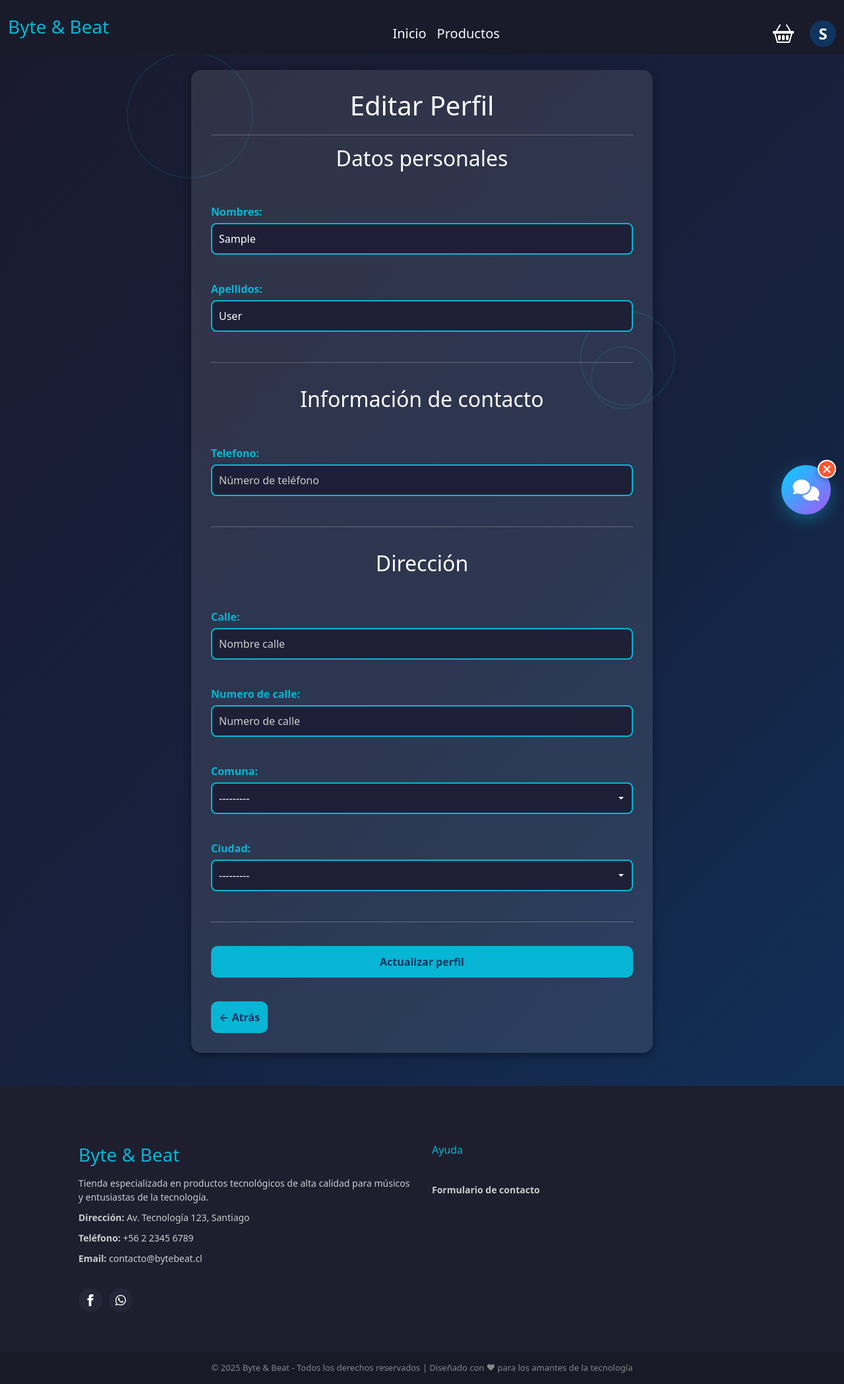
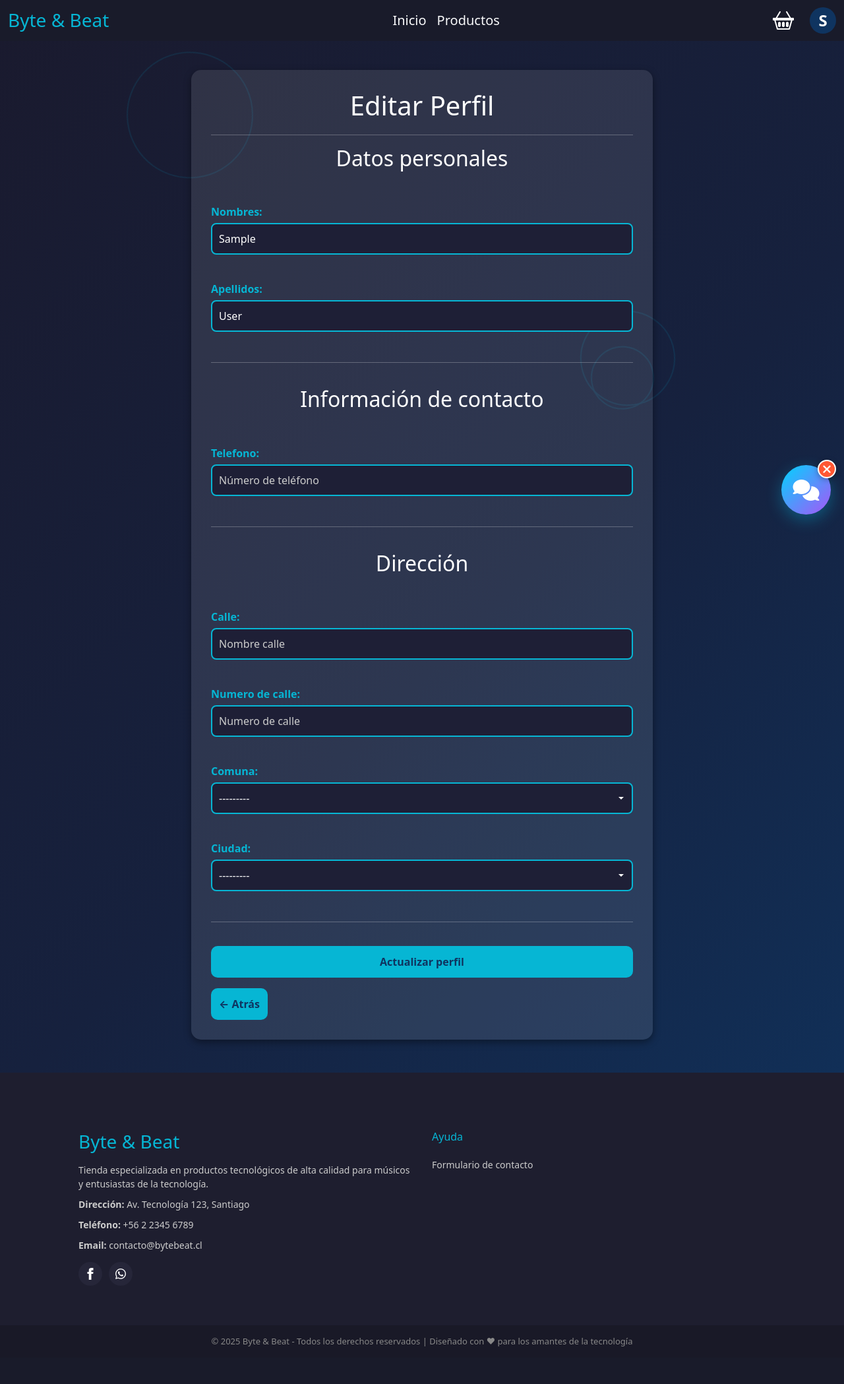
Before and after one commit to Ruben14f/BYTE---BEAT, a Django app: page /perfil/edit_profile/ in a window 1280 px wide. Shown: the whole page at 66% size. After the commit the page ends 2041 px from the top, so only its background shows below. Run offline with Django 5.2, Linux system fonts and the light colour scheme; the visitor is signed in with stand-in values (Sample User, id 1); some libraries are stand-ins or nearby versions.

Commit message:
perfil_edit

```diff
--- a/profiles/static/css/editar_perfil.css
+++ b/profiles/static/css/editar_perfil.css
@@ -80,22 +80,8 @@
 }
 
 
-
-a {
-    display: inline-block;
-    margin-top: 20px;
-    text-align: center;
-    color: #06B6D4;
-    text-decoration: none;
-    font-weight: bold;
-}
-
-a:hover {
-    text-decoration: underline;
-}
-
 @media (max-width: 730px) {
    .profile-form-container {
     margin: 50px 20px;
+    }
 }
-}
```
